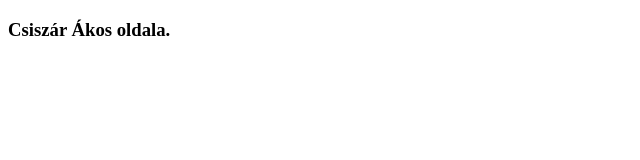
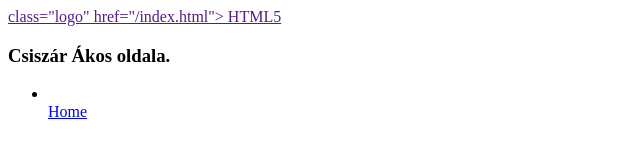
Before and after one commit to SzarkaFruzsinaSzonja/project-html-001-about-site, a plain HTML site: page index.html in a window 1280 px wide. Shown: the whole page, without its empty margins (0-640 px from the left). Drawn offline with Linux system fonts and the light colour scheme.

Commit message:
kész az oldal

```diff
--- a/index.html
+++ b/index.html
@@ -6,8 +6,28 @@
     <title>Document</title>
 </head>
 <body>
+<header id="header">
+    <a href="">
+        class="logo"
+        href="/index.html">
+            HTML5
+    </a>
+</header>
+
     <header>
         <h3>Csiszár Ákos oldala.</h3>
     </header>
 </body>
+
+<nav id="menu">
+    <ul class="link">
+        <li>
+            <a href="Home"></a>
+        </li>
+        <a href="index.html">
+            Home
+        </a>
+    </ul>
+</nav>
+
 </html>
```
